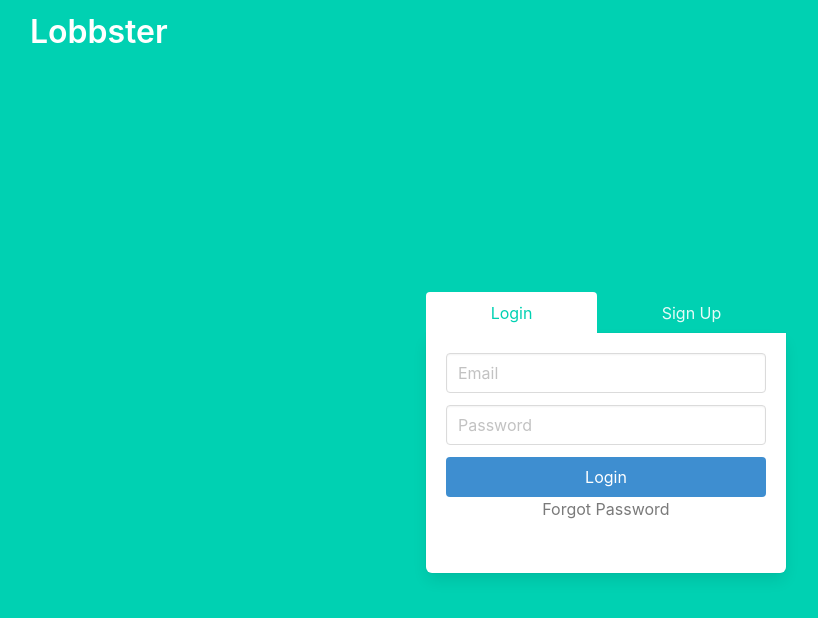
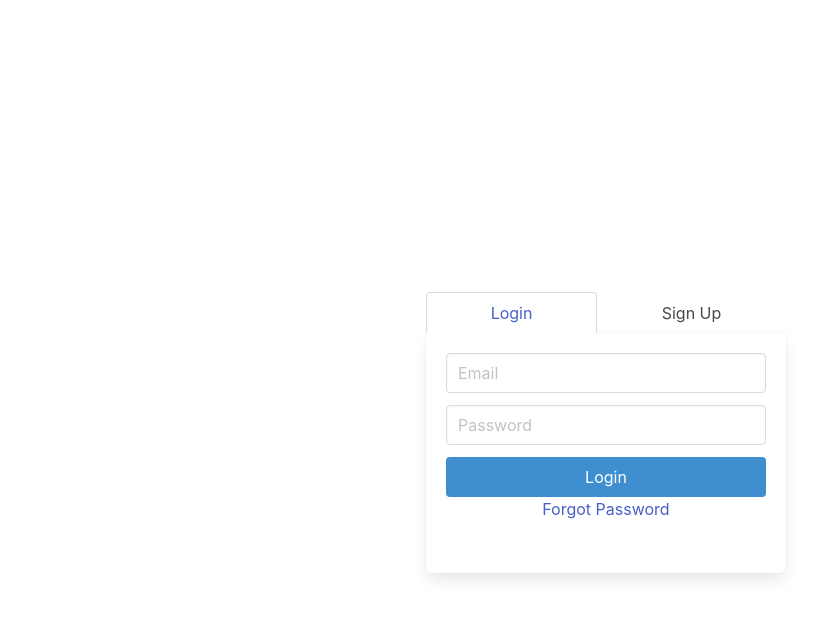
Before and after one commit to CodeforSouth/lobbster, a React (Create React App) app in the folder client/: page / in a window 1280 px wide. Shown: the top 618 px of the page, without its empty margins (34-852 px from the left). Built offline with nearby package versions, Linux system fonts and the light colour scheme; no server answers.

Commit message:
Add fontawesome.

```diff
--- a/client/src/components/App.js
+++ b/client/src/components/App.js
@@ -3,6 +3,10 @@ import './App.css';
 
 import React, { Component } from 'react';
 import { BrowserRouter, Route } from 'react-router-dom';
+
+import { library } from '@fortawesome/fontawesome-svg-core';
+import { FontAwesomeIcon } from '@fortawesome/react-fontawesome';
+import { faEnvelope, faLock } from '@fortawesome/free-solid-svg-icons';
 
 import { fetchUser, logout } from '../requests/authRequests';
 import { isNonemptyObject } from '../utilities/utilities';
@@ -12,6 +16,9 @@ import Landing from './Landing';
 import Navbar from './navigation/Navbar';
 import UserAccountManagement from './userAccountManagement/UserAccountManagement';
 import EditUserAccount from './userAccountManagement/EditUserAccount';
+
+library.add(faEnvelope);
+library.add(faLock);
 
 class App extends Component {
   constructor(props) {
@@ -51,7 +58,7 @@ class App extends Component {
     const userIsAuthenticated = this.userIsAuthenticated();
     return (
       <BrowserRouter>
-        <section className="hero is-primary is-fullheight">
+        <section className="hero has-background-white is-fullheight">
           <div className="hero-head">
             <Route
               path="/"
--- a/package.json
+++ b/package.json
@@ -21,6 +21,9 @@
   },
   "homepage": "https://github.com/Code-for-Miami/lobbster#readme",
   "dependencies": {
+    "@fortawesome/fontawesome-svg-core": "^1.2.4",
+    "@fortawesome/free-solid-svg-icons": "^5.3.1",
+    "@fortawesome/react-fontawesome": "^0.1.3",
     "axios": "^0.18.0",
     "bcrypt": "^3.0.0",
     "body-parser": "^1.18.3",
@@ -29,7 +32,9 @@
     "connect-mongodb-session": "^2.0.3",
     "express": "^4.16.3",
     "express-session": "^1.15.6",
+    "i": "^0.3.6",
     "mongoose": "^5.2.14",
+    "npm": "^6.4.1",
     "passport": "^0.4.0",
     "passport-local": "^1.0.0",
     "react-router-dom": "^4.3.1"
```
Also changed, not shown: 1 other file (tests, documents, lock files or other folders).
